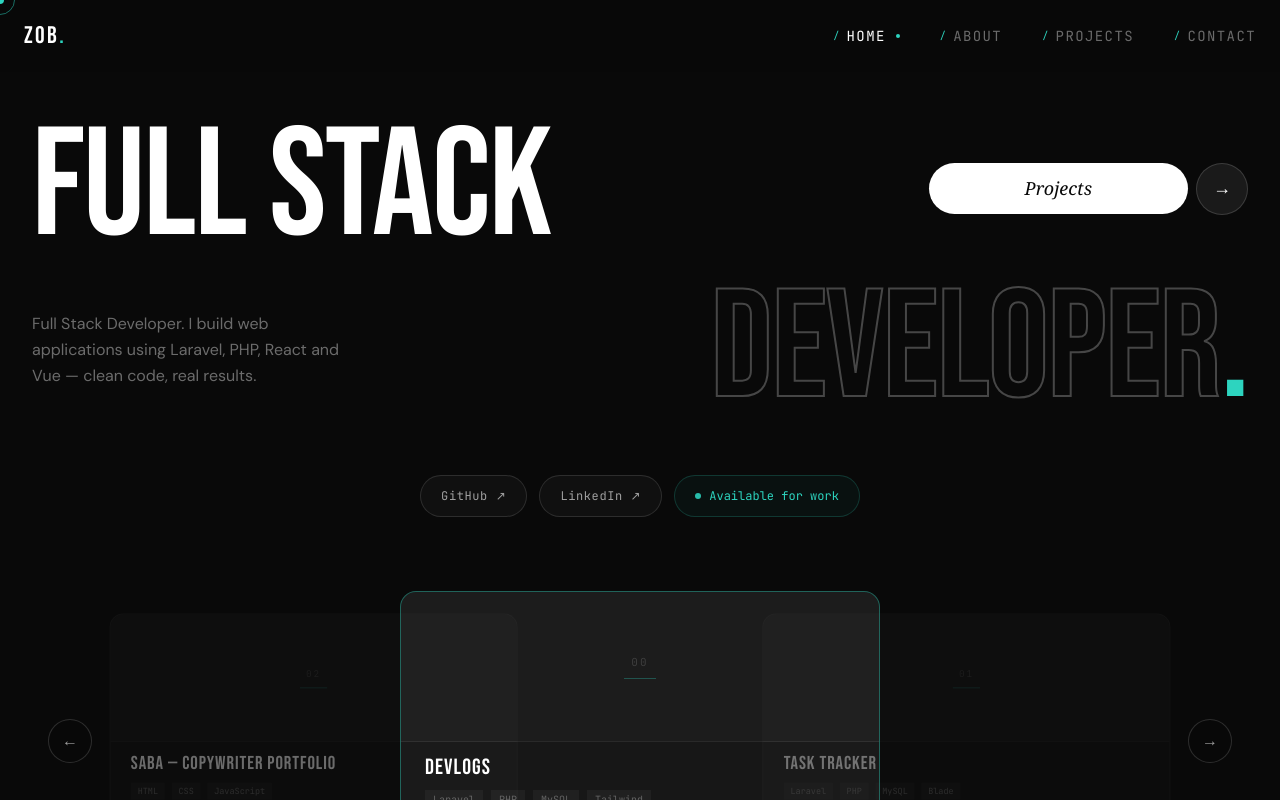
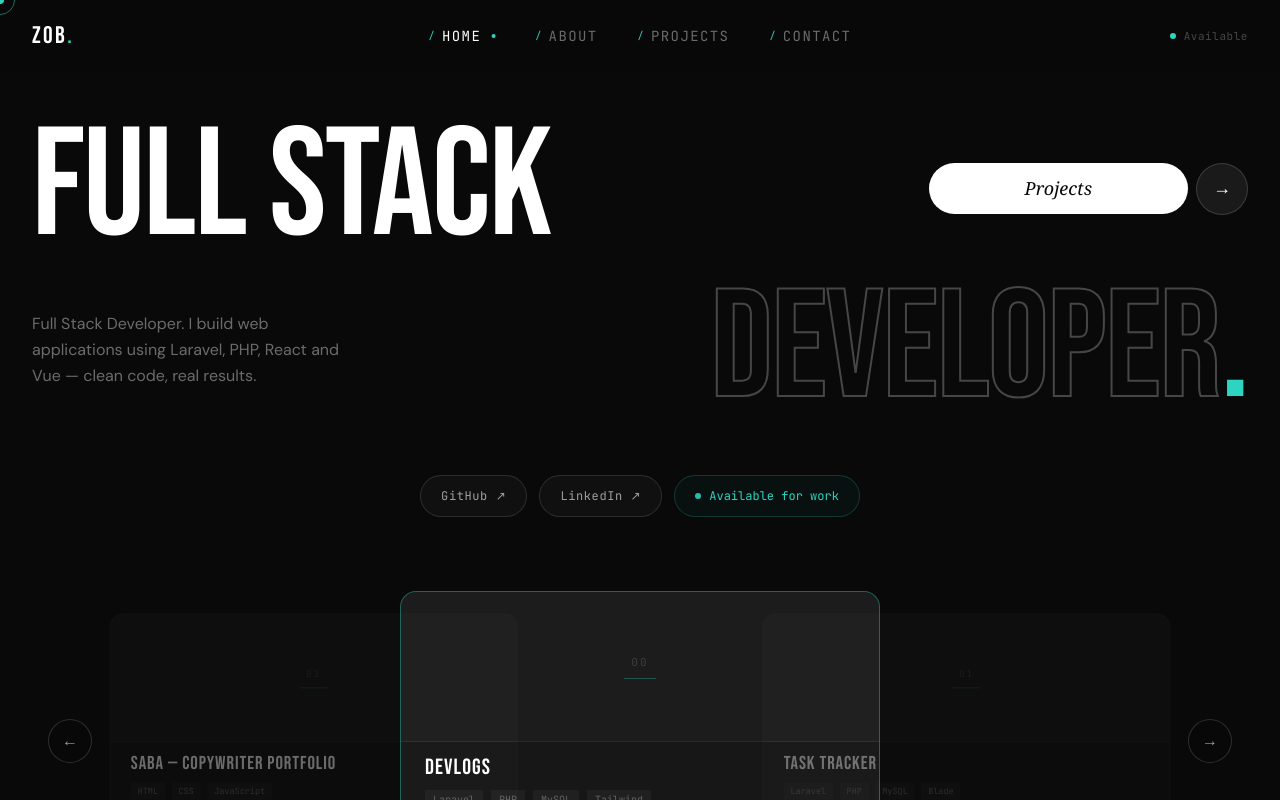
Before and after one commit to zobdhillon/zobportfolio, a React (Vite) app: page / in a window 1280 px wide. Shown: the top 800 px of the page. Built offline with nearby package versions, Linux system fonts and the light colour scheme.

Commit message:
feat: center navbar links, add available indicator

```diff
--- a/src/components/Navbar.jsx
+++ b/src/components/Navbar.jsx
@@ -20,28 +20,27 @@ export default function Navbar() {
       },
       { rootMargin: "-40% 0px -55% 0px" },
     );
-
     links.forEach(({ id }) => {
       const el = document.getElementById(id);
       if (el) observer.observe(el);
     });
-
     return () => observer.disconnect();
   }, []);
 
   const scrollTo = (id) => {
     document.getElementById(id)?.scrollIntoView({ behavior: "smooth" });
-    setOpen(false); // closes mobile menu too
+    setOpen(false);
   };
 
   return (
     <nav
-      className="fixed top-0 left-0 right-0 z-50 px-6 py-5 flex items-center justify-between"
+      className="fixed top-0 left-0 right-0 z-50 px-8 py-5"
       style={{ background: "rgba(9,9,9,0.85)", backdropFilter: "blur(12px)" }}
     >
-      {/* Logo */}
+      <div className="max-w-7xl mx-auto flex items-center justify-between">
+        {/* Logo — left */}
         <span
-        className="text-white text-2xl cursor-pointer"
+          className="text-white text-2xl cursor-pointer flex-shrink-0"
           style={{
             fontFamily: "'Bebas Neue', sans-serif",
             letterSpacing: "0.1em",
@@ -51,8 +50,8 @@ export default function Navbar() {
           ZOB<span style={{ color: "#2DD4BF" }}>.</span>
         </span>
 
-      {/* Desktop links */}
-      <ul className="hidden md:flex items-center gap-10">
+        {/* Desktop links — absolutely centered */}
+        <ul className="hidden md:flex items-center gap-10 absolute left-1/2 -translate-x-1/2">
           {links.map((link) => {
             const isActive = activeSection === link.id;
             return (
@@ -60,7 +59,9 @@ export default function Navbar() {
                 <button
                   onClick={() => scrollTo(link.id)}
                   className={`flex items-center gap-1.5 text-sm tracking-widest uppercase transition-colors duration-200 bg-transparent border-none cursor-pointer ${
-                  isActive ? "text-white" : "text-white/40 hover:text-white/80"
+                    isActive
+                      ? "text-white"
+                      : "text-white/40 hover:text-white/80"
                   }`}
                   style={{ fontFamily: "'JetBrains Mono', monospace" }}
                 >
@@ -78,7 +79,24 @@ export default function Navbar() {
           })}
         </ul>
 
-      {/* Hamburger button */}
+        {/* Right side — availability status */}
+        <div
+          className="hidden md:flex items-center gap-2 flex-shrink-0"
+          style={{
+            fontFamily: "'JetBrains Mono', monospace",
+            fontSize: "11px",
+            color: "rgba(255,255,255,0.25)",
+            letterSpacing: "0.05em",
+          }}
+        >
+          <span
+            className="w-1.5 h-1.5 rounded-full animate-pulse"
+            style={{ background: "#2DD4BF" }}
+          />
+          <span>Available</span>
+        </div>
+
+        {/* Hamburger — mobile only */}
         <button
           className="md:hidden flex flex-col gap-1.5 p-2"
           onClick={() => setOpen(!open)}
@@ -106,6 +124,7 @@ export default function Navbar() {
             }}
           />
         </button>
+      </div>
 
       {/* Mobile menu */}
       {open && (
```
Lines whose indentation alone changed are shown as unchanged.
